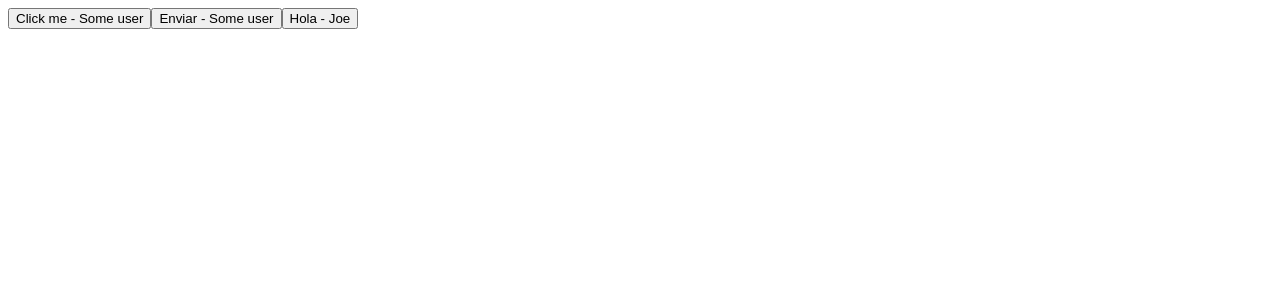
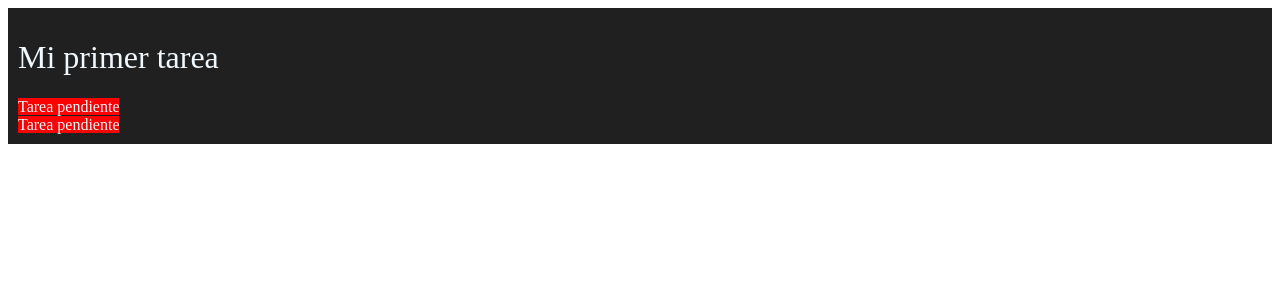
Before and after one commit to alejandropb36/react-course, a React (Create React App) app: page / in a window 1280 px wide. Shown: the top 300 px of the page. Built offline with nearby package versions, Linux system fonts and the light colour scheme.

Commit message:
feat: estilos en componentes

```diff
--- a/src/App.jsx
+++ b/src/App.jsx
@@ -1,32 +1,10 @@
-import { UserCard, UserCard2 } from "./UserCard";
-import Product, { NavBar } from "./Product";
-import { Card } from "./Card";
-import { Button } from './Button';
+import { TaskCard } from "./Task";
 
 export function App() {
   return (
     <>
-      <Button text="Click me" />
-      <Button text="Enviar"/>
-      <Button text="Hola" name="Joe"/>
-      {/* <Card
-        name="Ryan Ray"
-        amount={100}
-        married={true}
-        points={[99, 33.3, 22.2]}
-        address={{ street: "Alguna calle perrona", number: 2750, internalNumber: 44 }}
-        greet={function() { alert("Hola esto es un alert como parametro"); }}
-      />
-      <hr />
-      <NavBar />
-      <Product />
-      <UserCard username="Alejandro Ponce" />
-      <UserCard username="Karla Rodriguez" />
-      <UserCard username={40} />
-      <UserCard username={true} />
-      <UserCard username={[1, 2, 3]} />
-      <UserCard2 username={"user card 2 with title prop"} password="password" />
-      <UserCard2 username={"user card 2 with title prop"} /> */}
+      <TaskCard ready={false} />
+
     </> // This is React Fragment
   );
 }
--- /dev/null
+++ b/src/Task.css
@@ -0,0 +1,13 @@
+.card {
+    background-color: #202020;
+    color: aliceblue;
+    padding: 10px;
+}
+
+.bg-red {
+    background: red;
+}
+
+.bg-green {
+    background: green;
+}
--- /dev/null
+++ b/src/Task.jsx
@@ -0,0 +1,18 @@
+import "./Task.css";
+
+export function TaskCard({ ready = false }) {
+  const titleStyles = { fontWeight: "lighter" };
+
+  return (
+    <div className="card">
+      <h1 style={titleStyles}>Mi primer tarea</h1>
+      <span style={ready ? { background: "green" } : { background: "red" }}>
+        {ready ? "Tarea realizada" : "Tarea pendiente"}
+      </span>
+      <br />
+      <span className={ready ? "bg-green" : "bg-red"}>
+        {ready ? "Tarea realizada" : "Tarea pendiente"}
+      </span>
+    </div>
+  );
+}
```
